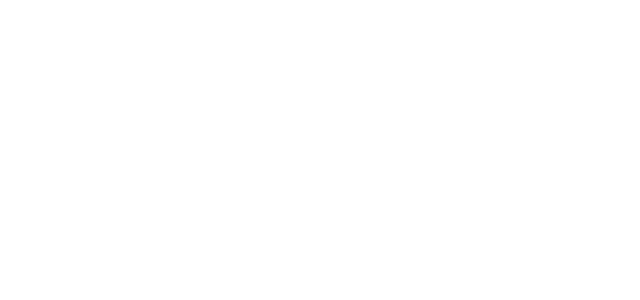
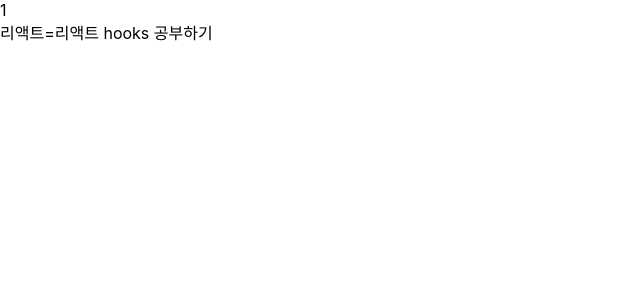
Before and after one commit to marksenee/rdeux-todo-list, a React (Create React App) app: page /about/1 in a window 1280 px wide. Before the commit this address had no page. Shown: the top 300 px of the page, without its empty margins (0-640 px from the left). Built offline with nearby package versions, Linux system fonts and the light colour scheme.

Commit message:
[Feat] 각id별 상세페이지 조회 기능

```diff
--- a/src/components/list/List.jsx
+++ b/src/components/list/List.jsx
@@ -1,13 +1,11 @@
 import React from 'react';
+import { useSelector } from "react-redux";
 
 import Todo from '../todo/Todo';
 
 import FormStyle from './css/FormStyle.jsx';
 import CheckStyle from './css/CheckStyle.jsx';
 import TitleStyle from './css/TitleStyle.jsx';
-
-import { useSelector } from "react-redux";
-
 
 function List({ onRemoveTodo, onClickCheck }) {
 
--- a/src/components/todo/Todo.jsx
+++ b/src/components/todo/Todo.jsx
@@ -5,6 +5,7 @@
 import ItemListStyle from './css/ItemListStyle';
 import ItemStyle from './css/ItemStyle';
 import CheckBtnStyle from './css/CheckBtnStyle';
+import About from '../../pages/About';
 
 
 function Todo({ todo, onRemoveTodo, onClickCheck }) {
@@ -13,13 +14,20 @@
     //navigate 생성
     const navigte = useNavigate();
 
+    // navigation 함수 설정
+    const toDetail = (id) => {
+      // navigation 시키기
+      navigte(`/about/${id}`)
+
+    }
+
     return (
         <IndexStyle>
             <ItemListStyle>
               <ItemStyle>☑ {title} : {content}</ItemStyle>
             </ItemListStyle>
             <div>
-              <CheckBtnStyle color="#f89e4a" onClick={() => {navigte("/about")}}>상세</CheckBtnStyle>
+              <CheckBtnStyle color="#f89e4a" onClick={() => toDetail(id)}>상세</CheckBtnStyle>
               <CheckBtnStyle color="#ff80ab" onClick={() => onRemoveTodo(id)}>삭제</CheckBtnStyle>
               {isDone ?
                 <CheckBtnStyle color="#8c9eff" onClick={() => onClickCheck(id)}>취소</CheckBtnStyle>
--- a/src/pages/About.jsx
+++ b/src/pages/About.jsx
@@ -1,8 +1,40 @@
 import React from "react";
+import { useSelector } from "react-redux";
+import { useParams } from "react-router-dom";
+
+function Detail({ todos }) {
+    const { id, title, content } = todos;
+
+    return (
+        <>
+            <div>{id}</div>
+            <div>{title}={content}</div>
+        </>
+    );
+}
+
 
 function About() {
+    // 고유한 id 값 조회
+    const param = useParams();
+    // param은 object이고 Id에 접근해야함
+    // id에 접근하면 Id는 string이기 때문에 number로 형변환시켜줘야 함
+    let id = Number(param.id)
+
+    const { todos } = useSelector((state) => state.todos); // initialstate 안에 있는 todos를 가져온 것
+
     return (
-        <div>About</div>
+        <>
+            <div>{
+                todos.filter(todo => todo.id === id)
+                .map(detail => (
+                    <Detail
+                        key={detail.id}
+                        todos={detail}/>
+                    ))
+                }
+            </div>
+        </>
     );
 }
 
--- a/src/shared/Router.jsx
+++ b/src/shared/Router.jsx
@@ -1,7 +1,7 @@
 import React from "react";
 import { BrowserRouter, Route, Routes } from "react-router-dom";
 
-import Home from "../pages/About";
+import About from "../pages/About";
 import TodoList from "../pages/TodoList";
 
 const Router = () => {
@@ -9,7 +9,8 @@
     <BrowserRouter>
       <Routes>
         <Route path="/" element={<TodoList />} />
-        <Route path="about" element={<Home />} />
+        <Route path="about" element={<About />} />
+        <Route path="about/:id" element={<About />} />
       </Routes>
     </BrowserRouter>
   );
```
